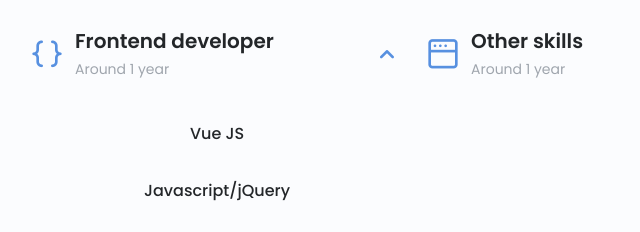
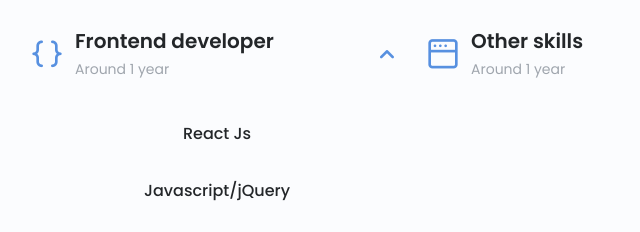
Before and after one commit to diongjoshi/Dioni-s-portfolio, a plain HTML site: page responsive-portfolio-Dion/index.html in a window 1280 px wide. Shown: the part 1280-1512 px from the top of the page, 225-865 px from the left. Drawn offline with nearby package versions, Linux system fonts and the light colour scheme.

```diff
--- a/responsive-portfolio-Dion/index.html
+++ b/responsive-portfolio-Dion/index.html
@@ -157,7 +157,7 @@
                 <div class="skills__list grid">
                     <div class="skills__data">
                         <div class="skills__titles">
-                            <h3 class="skills__name">Vue JS</h3>
+                            <h3 class="skills__name">React Js</h3>
                         </div>
                     </div>
                     <div class="skills__data">
```
